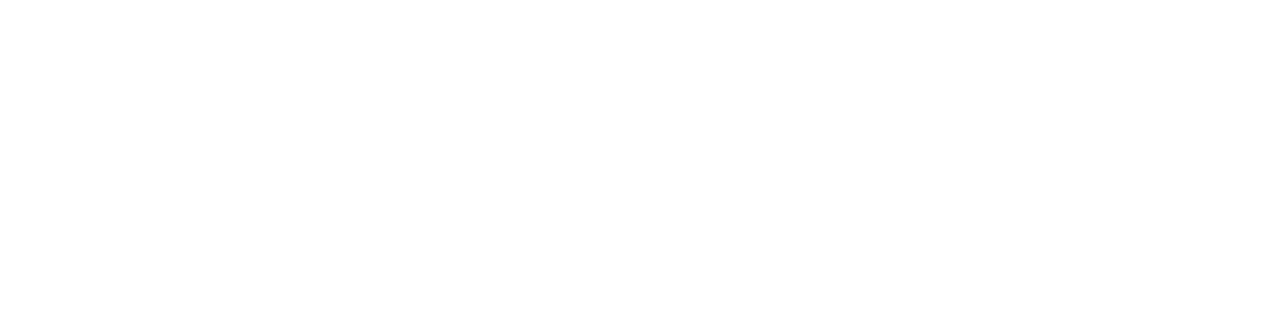
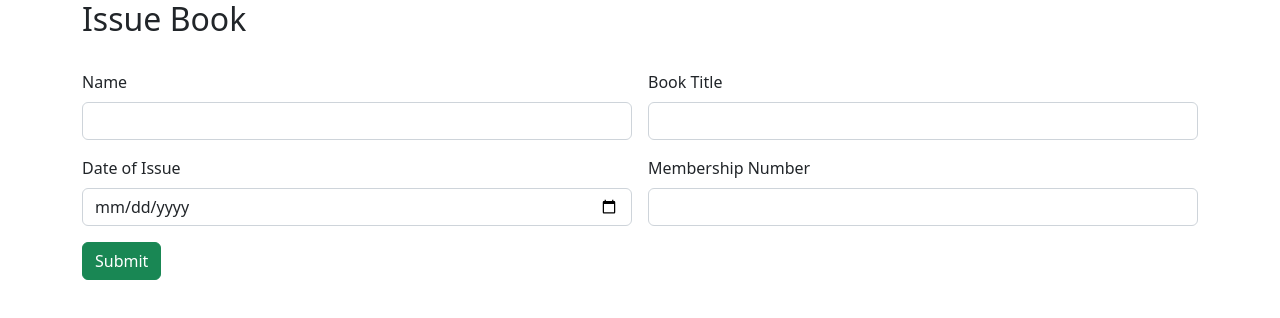
Before and after one commit to GokulDas-07/Library-Angular-App, an Angular app: page /issue in a window 1280 px wide. Before the commit this address led to /. Shown: the top 318 px of the page. Built offline with nearby package versions, Linux system fonts and the light colour scheme.

Commit message:
book issue added

```diff
--- a/src/app/app-routing.module.ts
+++ b/src/app/app-routing.module.ts
@@ -1,6 +1,8 @@
 import { NgModule } from '@angular/core';
 import { RouterModule, Routes } from '@angular/router';
 import { AdminloginComponent } from './adminlogin/adminlogin.component';
+import { BookDeleteComponent } from './book-delete/book-delete.component';
+import { BookIssueComponent } from './book-issue/book-issue.component';
 import { BookSearchComponent } from './book-search/book-search.component';
 import { BooksEntryComponent } from './books-entry/books-entry.component';
 import { BooksViewComponent } from './books-view/books-view.component';
@@ -13,7 +15,9 @@ const routes: Routes = [
   {path:"userlogin",component:UserLoginComponent},
   {path:"addbooks",component:BooksEntryComponent},
   {path:"viewbooks",component:BooksViewComponent},
-  {path:"search",component:BookSearchComponent}
+  {path:"search",component:BookSearchComponent},
+  {path:"delete",component:BookDeleteComponent},
+  {path:"issue",component:BookIssueComponent}
 ];
 
 @NgModule({
--- a/src/app/app.module.ts
+++ b/src/app/app.module.ts
@@ -10,6 +10,7 @@ import { BooksEntryComponent } from './books-entry/books-entry.component';
 import { BooksViewComponent } from './books-view/books-view.component';
 import { BookSearchComponent } from './book-search/book-search.component';
 import { BookDeleteComponent } from './book-delete/book-delete.component';
+import { BookIssueComponent } from './book-issue/book-issue.component';
 
 @NgModule({
   declarations: [
@@ -20,7 +21,8 @@ import { BookDeleteComponent } from './book-delete/book-delete.component';
     BooksEntryComponent,
     BooksViewComponent,
     BookSearchComponent,
-    BookDeleteComponent
+    BookDeleteComponent,
+    BookIssueComponent
   ],
   imports: [
     BrowserModule,
--- a/src/app/book-delete/book-delete.component.html
+++ b/src/app/book-delete/book-delete.component.html
@@ -2,6 +2,7 @@
     <div class="row">
         <div class="col col-12 col-sm-12 col-md-12 col-lg-12 col-xl-12 col-xxl-12">
             <div class="row g-3">
+                <label for=""  class="form-label"><h2>Delete Book</h2></label>
                 <div class="col col-12 col-sm-12 col-md-12 col-lg-12 col-xl-12 col-xxl-12">
 
                     <label for="" class="form-label">Book Title</label>
--- /dev/null
+++ b/src/app/book-issue/book-issue.component.html
@@ -0,0 +1,29 @@
+<div class="container">
+    <div class="row">
+        <div class="col col-12 col-sm-12 col-md-12 col-lg-12 col-xl-12 col-xxl-12">
+            <div class="row g-3">
+                <label for=""  class="form-label"><h2>Issue Book</h2></label>
+                <div class="col col-12 col-sm-6 col-md-6 col-lg-6 col-xl-6 col-xxl-6">
+                    <label for="" class="form-label">Name</label>
+                    <input type="text" class="form-control">
+                </div>
+                <div class="col col-12 col-sm-6 col-md-6 col-lg-6 col-xl-6 col-xxl-6">
+                    <label for="" class="form-label">Book Title</label>
+                    <input type="text" class="form-control">
+                </div>
+                <div class="col col-12 col-sm-6 col-md-6 col-lg-6 col-xl-6 col-xxl-6">
+                    <label for="" class="form-label">Date of Issue</label>
+                    <input type="date" name="" id="" class="form-control">
+                </div>
+                <div class="col col-12 col-sm-6 col-md-6 col-lg-6 col-xl-6 col-xxl-6">
+                    <label for="" class="form-label">Membership Number</label>
+                    <input type="number" name="" id="" class="form-control">
+                </div>
+                <div class="col col-12 col-sm-6 col-md-6 col-lg-6 col-xl-6 col-xxl-6">
+                    <button class="btn btn-success">Submit</button>
+                </div>
+
+            </div>
+        </div>
+    </div>
+</div>
--- a/src/app/book-search/book-search.component.html
+++ b/src/app/book-search/book-search.component.html
@@ -2,6 +2,7 @@
     <div class="row">
         <div class="col col-12 col-sm-12 col-md-12 col-lg-12 col-xl-12 col-xxl-12">
             <div class="row g-3">
+                <label for=""  class="form-label"><h2>Search Book</h2></label>
                 <div class="col col-12 col-sm-12 col-md-12 col-lg-12 col-xl-12 col-xxl-12">
 
                     <label for="" class="form-label">Book Title</label>
--- a/src/app/books-view/books-view.component.html
+++ b/src/app/books-view/books-view.component.html
@@ -2,6 +2,7 @@
     <div class="row">
         <div class="col col-12 col-sm-12 col-md-12 col-lg-12 col-xl-12 col-xxl-12">
             <div class="row g-3">
+                <label for=""  class="form-label"><h2>Books List</h2></label>
                 <div class="col col-12 col-sm-6 col-md-4 col-lg-3 col-xl-3 col-xxl-3">
                     <div class="card">
                         <img height="350px" src="https://th.bing.com/th/id/R.f130ff77f75101067d9cc5818e307ca7?rik=Fw6L%2bImNwU%2bSaw&riu=http%3a%2f%2ftesseraguild.com%2fwp-content%2fuploads%2f2018%2f06%2fHobbit.jpg&ehk=0xpERpQ3Zvv7CZHZts86OPPva7nqdaM33H9h%2b932pG0%3d&risl=&pid=ImgRaw&r=0" class="card-img-top" alt="...">
```
Also changed, not shown: src/app/book-issue/book-issue.component.ts (added, +10 -0 lines), src/app/book-issue/book-issue.component.css (added).
